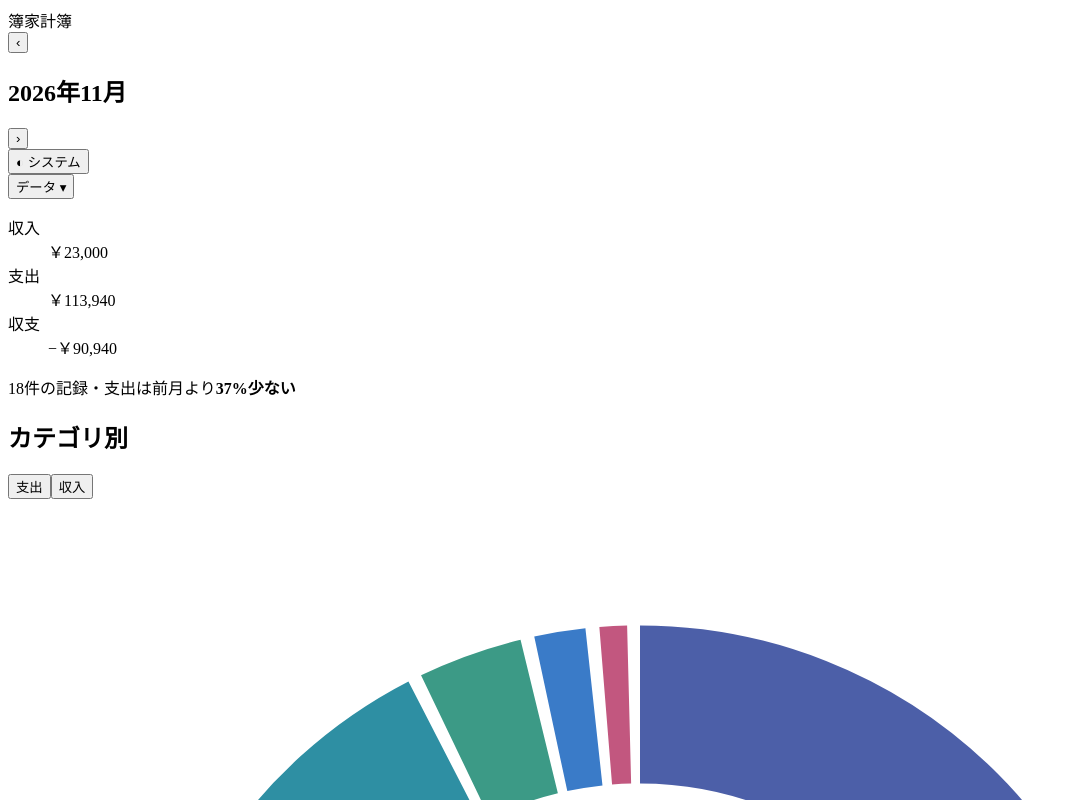
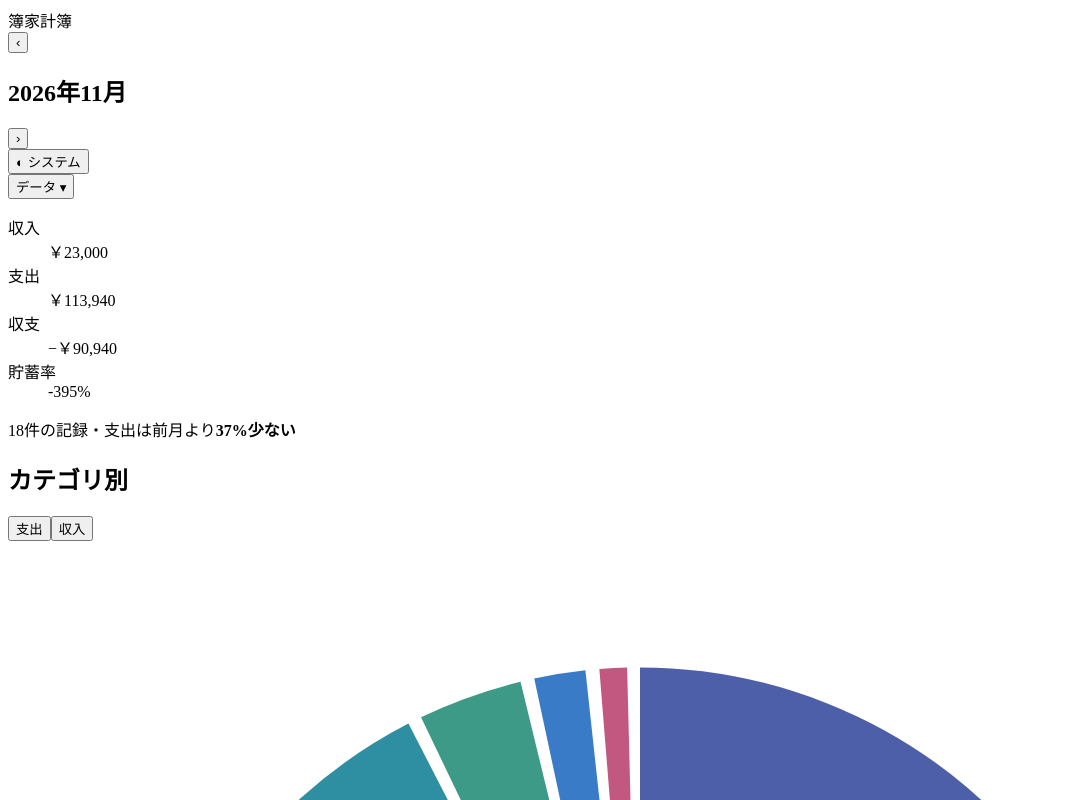
Before and after one commit to github-test-nxtg/study-kakeibo, a React app: page / in a window 1280 px wide. Shown: the top 800 px of the page, without its empty margins (0-1076 px from the left). Built offline with nearby package versions, Linux system fonts and the light colour scheme; the HTML template or start-up script is replaced by a standard one.

Commit message:
月の集計に貯蓄率を表示

```diff
--- a/src/components/MonthSummary.tsx
+++ b/src/components/MonthSummary.tsx
@@ -9,6 +9,7 @@ interface Props {
 /** 月の収支。帳簿の締め方にならって、収支の下に二重線を引く */
 export function MonthSummary({ summary, previous }: Props) {
   const diff = previous.expense > 0 ? (summary.expense - previous.expense) / previous.expense : null;
+  const savingsRate = summary.income > 0 ? summary.balance / summary.income * 100 : null;
   return (
     <section className="summary" aria-label="今月の収支">
       <dl className="summary__rows">
@@ -24,6 +25,12 @@ export function MonthSummary({ summary, previous }: Props) {
           <dt>収支</dt>
           <dd className={`amount ${summary.balance < 0 ? 'amount--expense' : ''}`}>{formatSignedYen(summary.balance)}</dd>
         </div>
+        {savingsRate !== null && (
+          <div className="summary__row">
+            <dt>貯蓄率</dt>
+            <dd className={`amount ${savingsRate < 0 ? 'amount--expense' : ''}`}>{savingsRate.toFixed(0)}%</dd>
+          </div>
+        )}
       </dl>
       <p className="summary__note">
         {summary.count}件の記録
```
